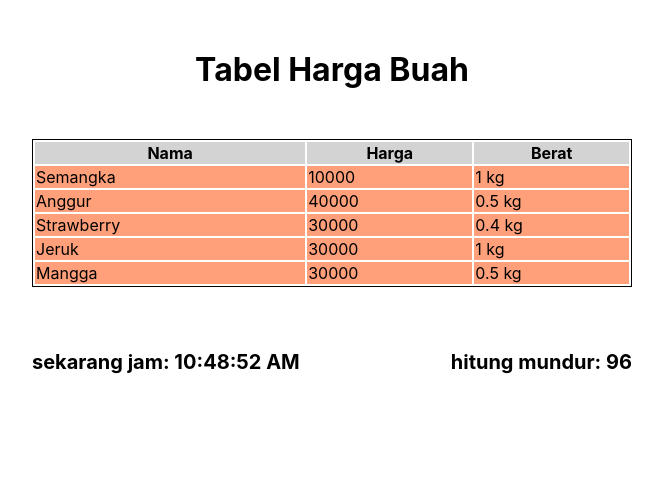
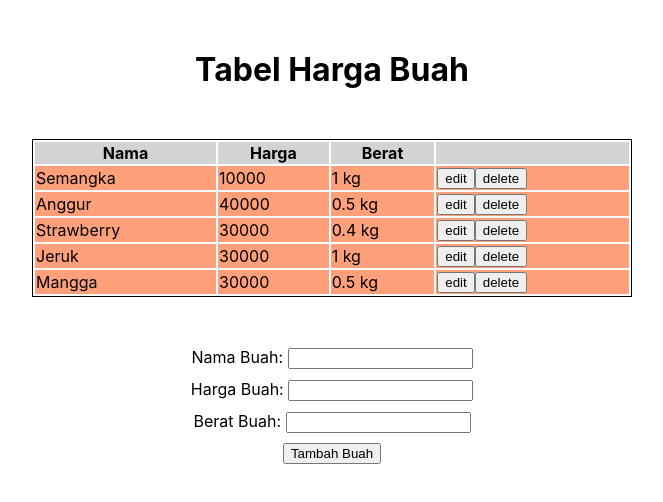
Before and after one commit to vincentchandra/sanbercode-reactjs-0720-week3, a React (Create React App) app: page / in a window 1280 px wide. Shown: the top 502 px of the page, without its empty margins (308-971 px from the left). Built offline with nearby package versions, Linux system fonts and the light colour scheme.

Commit message:
menambahkan tugas 13

```diff
--- a/src/App.js
+++ b/src/App.js
@@ -3,12 +3,14 @@ import logo from './logo.svg';
 import './App.css';
 import FoodTable from "./tugas11/FoodTable"
 import Timer from "./tugas12/Timer"
+import FoodTableNew from "./tugas13/FoodTableNew"
 
 function App() {
   return (
     <>
-      <FoodTable />
-      <Timer start={101} />
+      {/* <FoodTable/> */}
+      <FoodTableNew />
+      {/* <Timer start={101} /> */}
     </>
   );
 }
--- a/src/tugas12/Timer.js
+++ b/src/tugas12/Timer.js
@@ -9,7 +9,6 @@ class Timer extends Component{
 
         }
     }
-
     componentDidMount(){
         if(this.props.start !== undefined){
             let d = new Date();
@@ -45,12 +44,8 @@ class Timer extends Component{
                         <h1 style={{float:"left"}}>sekarang jam: {this.state.jam}</h1>
                         <h1 style={{float:"right"}}>hitung mundur: {this.state.time}</h1>
                     </div>
-
-
                 )
-
                 }
-
             </>
         )
     }
--- /dev/null
+++ b/src/tugas13/FoodTableNew.css
@@ -0,0 +1,15 @@
+table{
+    border: 1px solid black;
+    margin:0 auto;
+    width: 600px;
+    margin-bottom: 50px;
+
+}
+th{
+    background-color: lightgrey;
+}
+td{
+    background-color: lightsalmon;
+    text-align: "left";
+
+}
--- /dev/null
+++ b/src/tugas13/FoodTableNew.js
@@ -0,0 +1,140 @@
+import React, {Component} from 'react';
+import "./FoodTableNew.css";
+class Title extends Component{
+    render(){
+        return (
+            <>
+             <h1 style={{textAlign:"center", width:"600px",margin:"0 auto", marginTop:"50px",marginBottom:"50px"}}>{this.props.title}</h1>
+            </>
+        )
+    }
+}
+let dataHargaBuah = [
+    {nama: "Semangka", harga: 10000, berat: 1000},
+    {nama: "Anggur", harga: 40000, berat: 500},
+    {nama: "Strawberry", harga: 30000, berat: 400},
+    {nama: "Jeruk", harga: 30000, berat: 1000},
+    {nama: "Mangga", harga: 30000, berat: 500}
+]
+
+class FoodTableNew extends Component{
+    constructor(props){
+        super(props)
+        this.state = {
+            daftarBuah:dataHargaBuah,
+            inputNama:"",
+            inputHarga:"",
+            inputBerat:"",
+            indexOfForm:-1
+        }
+        this.handleDelete = this.handleDelete.bind(this);
+        this.handleEdit = this.handleEdit.bind(this);
+        this.handleChangeNama = this.handleChangeNama.bind(this);
+        this.handleChangeHarga = this.handleChangeHarga.bind(this);
+        this.handleChangeBerat = this.handleChangeBerat.bind(this);
+        this.handleSubmit = this.handleSubmit.bind(this);
+    }
+
+    handleDelete(event){
+        let idx = event.target.value
+        let newDaftarBuah = this.state.daftarBuah
+        newDaftarBuah.splice(idx,1)
+        this.setState({
+            daftarBuah:newDaftarBuah
+        })
+    }
+    handleEdit(event){
+        let idx = event.target.value
+        let buah = this.state.daftarBuah[idx];
+        this.setState({
+            inputNama:buah.nama,
+            inputHarga:buah.harga,
+            inputBerat:buah.berat,
+            indexOfForm:idx
+        })
+    }
+    handleChangeNama(event){
+        this.setState({inputNama:event.target.value});
+    }
+    handleChangeHarga(event){
+        this.setState({inputHarga:event.target.value});
+    }
+    handleChangeBerat(event){
+        this.setState({inputBerat:event.target.value});
+    }
+    handleSubmit(event){
+        event.preventDefault()
+        let newDaftarBuah = this.state.daftarBuah
+        let index = this.state.indexOfForm
+        if(index === -1){
+            newDaftarBuah = [...newDaftarBuah,{nama: this.state.inputNama, harga:this.state.inputHarga, berat: this.state.inputBerat}]
+        }else{
+            newDaftarBuah[index] = {nama: this.state.inputNama, harga:this.state.inputHarga, berat: this.state.inputBerat}
+        }
+        this.setState({
+            daftarBuah :newDaftarBuah,
+            inputNama:"",
+            inputHarga:"",
+            inputBerat:"",
+            indexOfForm:-1
+        })
+    }
+    render(){
+        return(
+        <>
+            <Title title="Tabel Harga Buah"/>
+            <table>
+                <thead>
+                    <tr >
+                        <th>Nama</th>
+                        <th>Harga</th>
+                        <th>Berat</th>
+                        <th></th>
+                    </tr>
+
+                </thead>
+                <tbody>
+                    {this.state.daftarBuah.map((el, index) => {
+                        return(
+                            <tr>
+                                <td style={{textAlign:"left"}}>{el.nama}</td>
+                                <td style={{textAlign:"left"}}>{el.harga}</td>
+                                <td style={{textAlign:"left"}}>{el.berat/1000} kg</td>
+                                <td>
+                                    <button onClick={this.handleEdit} value={index}>edit</button>
+                                    <button onClick={this.handleDelete} value={index}>delete</button>
+
+
+                                </td>
+                            </tr>
+                        )
+                    })}
+
+                </tbody>
+
+
+            </table>
+            <form style={{width:"100%"}} onSubmit={this.handleSubmit}>
+                <div style={{textAlign:"center", marginBottom:"10px"}}>
+                    <label>Nama Buah: </label>
+                    <input type="text" value={this.state.inputNama} onChange={this.handleChangeNama}/>
+                </div>
+                <div style={{textAlign:"center", marginBottom:"10px"}}>
+                    <label>Harga Buah: </label>
+                    <input type="text" value={this.state.inputHarga} onChange={this.handleChangeHarga}/>
+                </div>
+                <div style={{textAlign:"center", marginBottom:"10px"}}>
+                    <label>Berat Buah: </label>
+                    <input type="text" value={this.state.inputBerat} onChange={this.handleChangeBerat}/>
+                </div>
+                <div style={{justifyContent:"center",display:'flex',alignItems:'center',}}>
+                    <button>Tambah Buah</button>
+                </div>
+
+            </form>
+        </>
+        )
+    }
+}
+
+export default FoodTableNew;
```
